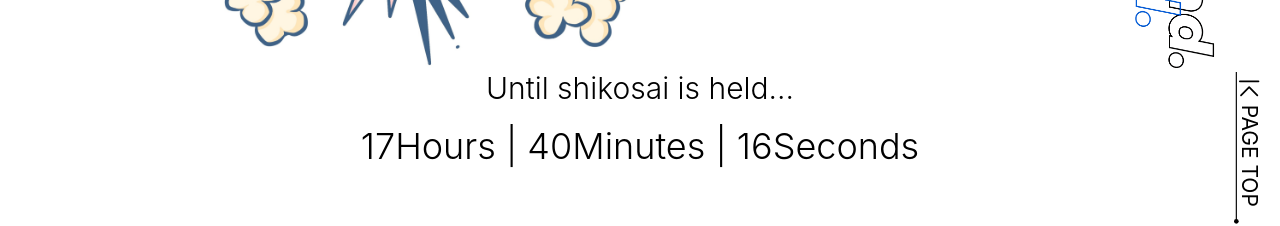
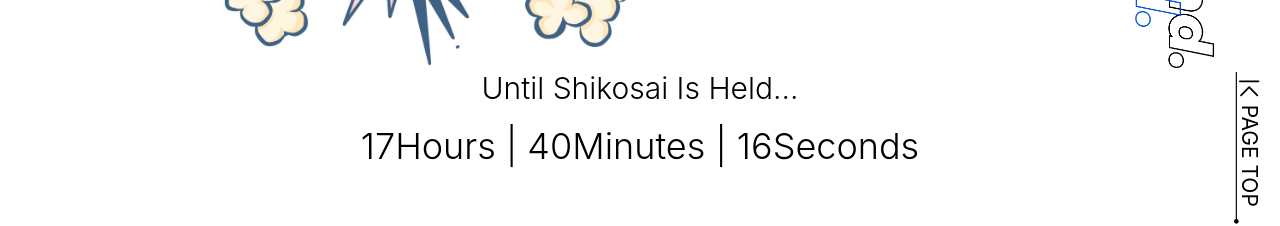
Before and after one commit to shikosai32/shikosai.net, a Next.js app: page / in a window 1280 px wide. Shown: the part 566-792 px from the top of the page. Built offline with nearby package versions, Linux system fonts and the light colour scheme; no server answers; a web font is replaced by a local one.

Commit message:
fix: change text

```diff
--- a/src/components/CoundDown/CreateText.tsx
+++ b/src/components/CoundDown/CreateText.tsx
@@ -4,13 +4,13 @@ import { CreateTextProps } from "./type/model";
 const CreateText: FC<CreateTextProps> = ({ status }) => {
   switch (status) {
     case "before":
-      return <span>Until shikosai is held...</span>;
+      return <span>Until Shikosai Is Held...</span>;
 
     case "first":
       return (
         <>
           <span>1st Day In Progress!!</span>
-          <span>Until the end of the 1st day...</span>
+          <span>Until The End Of The 1st Day...</span>
         </>
       );
 
@@ -18,7 +18,7 @@ const CreateText: FC<CreateTextProps> = ({ status }) => {
       return (
         <>
           <span>Day 1 Has Ended.</span>
-          <span>Until the 2nd day is held...</span>
+          <span>Until The 2nd Day Is Held...</span>
         </>
       );
 
@@ -26,7 +26,7 @@ const CreateText: FC<CreateTextProps> = ({ status }) => {
       return (
         <>
           <span>2nd Day In Session!!</span>
-          <span>Until the end of the 2nd day...</span>
+          <span>Until The End Of The 2nd Day...</span>
         </>
       );
 
```
